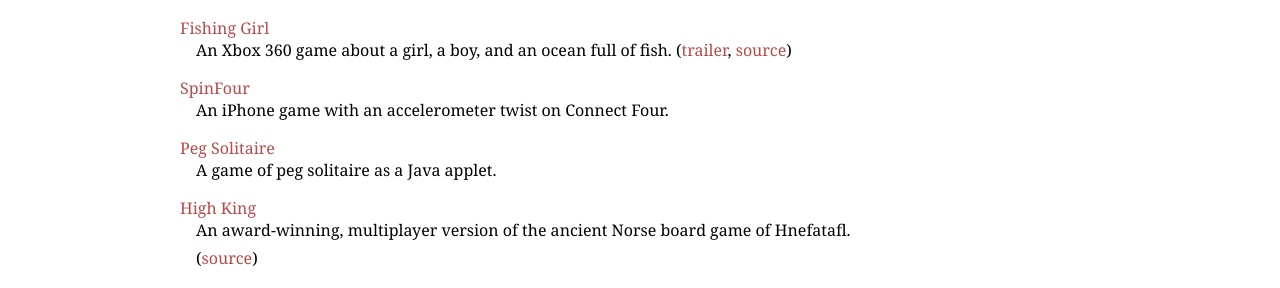
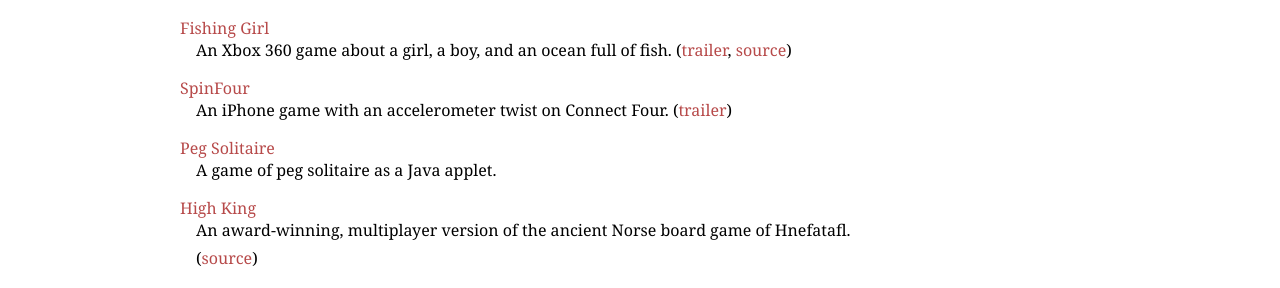
Before and after one commit to errcw/errcw.github.com, a Jekyll site: the page built from index.html, in a window 1280 px wide. Shown: the part 360-648 px from the top of the page. Built offline with Jekyll 4.4.1, drawn with Linux system fonts in a browser that asks for light colours.

Commit message:
Updated SpinFour links

```diff
--- a/index.html
+++ b/index.html
@@ -26,8 +26,8 @@
 <h3><a href='http://marketplace.xbox.com/en-US/Product/Fishing-Girl/66acd000-77fe-1000-9115-d802585502fc'>Fishing Girl</a></h3>
 <p>An Xbox 360 game about a girl, a boy, and an ocean full of fish. (<a href='http://www.youtube.com/watch?v=fXQW_T3ADg8'>trailer</a>, <a href='http://hg.ericw.ca/fishing-girl'>source</a>)</p>
 
-<h3><a href='http://spinfour.com'>SpinFour</a></h3>
-<p>An iPhone game with an accelerometer twist on Connect Four.</p>
+<h3><a href='http://hg.ericw.ca/spinfourbits'>SpinFour</a></h3>
+<p>An iPhone game with an accelerometer twist on Connect Four. (<a href='http://www.youtube.com/watch?v=aRzb2mLu_8E'>trailer</a>)</p>
 
 <h3><a href='/projects/pegsolitaire.html'>Peg Solitaire</a></h3>
 <p>A game of peg solitaire as a Java applet.</p>
```
